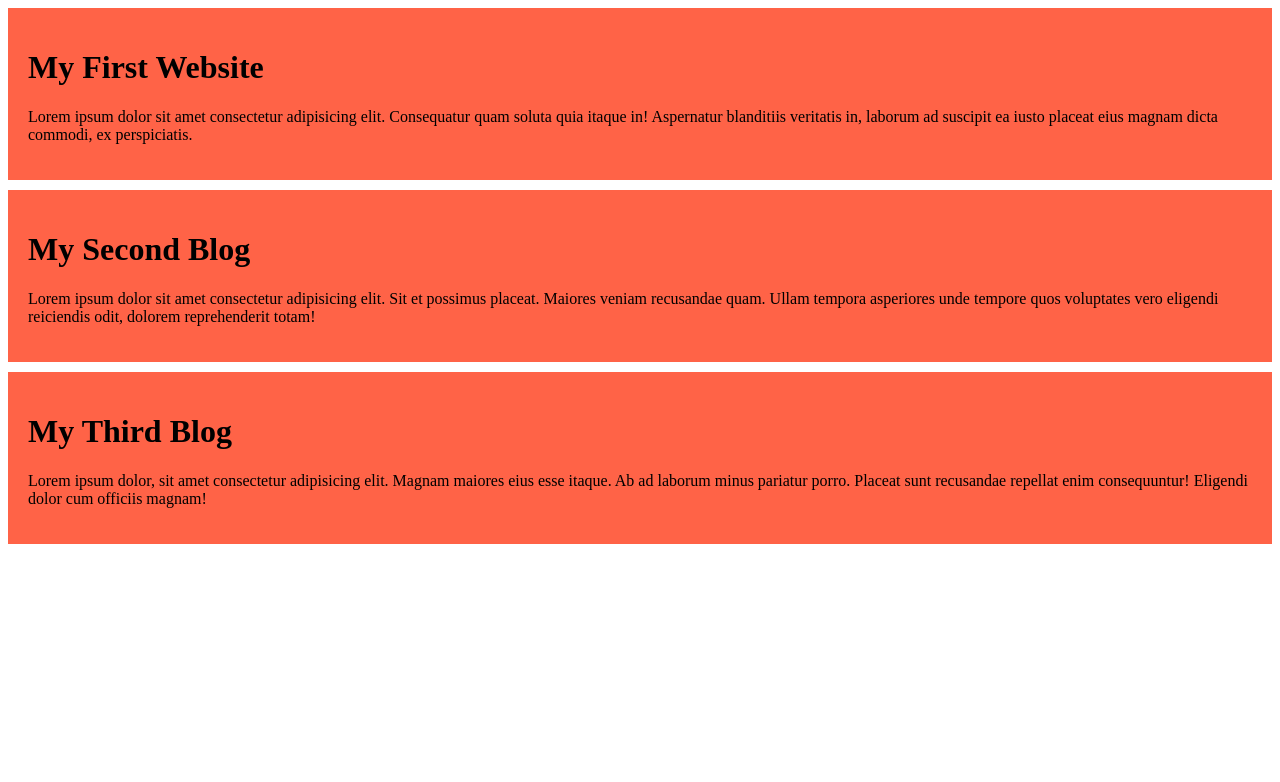
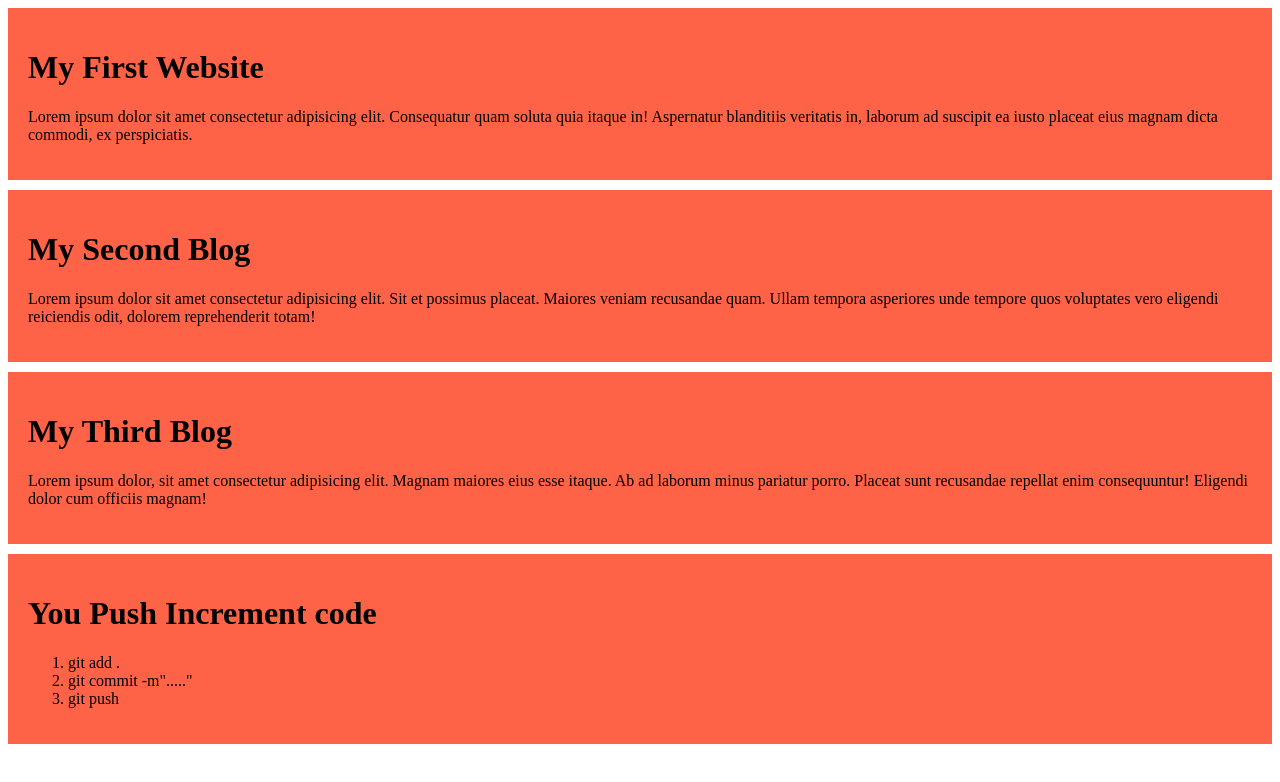
Before and after one commit to bijoychy/My-simple-Website, a plain HTML site: page index.html in a window 1280 px wide. Drawn offline with Linux system fonts and the light colour scheme.

Commit message:
How to increment code

```diff
--- a/index.html
+++ b/index.html
@@ -21,5 +21,13 @@
     <h1>My Third Blog</h1>
  <p>Lorem ipsum dolor, sit amet consectetur adipisicing elit. Magnam maiores eius esse itaque. Ab ad laborum minus pariatur porro. Placeat sunt recusandae repellat enim consequuntur! Eligendi dolor cum officiis magnam!</p>
 </div>
+<div>
+    <h1>You Push Increment code</h1>
+    <ol>
+        <li>git add .</li>
+        <li>git commit -m"....."</li>
+        <li>git push</li>
+    </ol>
+</div>
 </body>
 </html>
```
